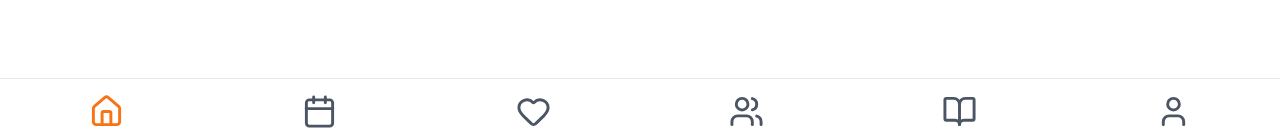
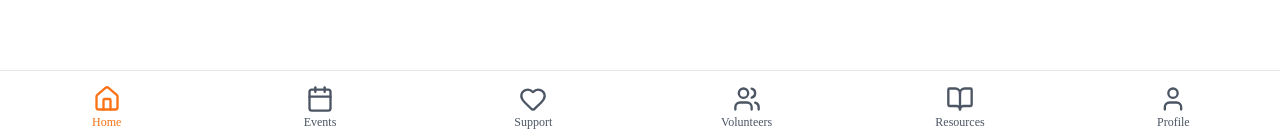
Before and after one commit to Teekay1702/Community-Hub, a React (Vite) app: page /home in a window 1280 px wide. Shown: the part 657-797 px from the top of the page. Built offline with nearby package versions, Linux system fonts and the light colour scheme; no server answers; the database is empty.

Commit message:
Added words under the bottem nav icons

```diff
--- a/src/Components/Layout/BottemNavigation/BottemNavigation.css
+++ b/src/Components/Layout/BottemNavigation/BottemNavigation.css
@@ -1,28 +1,51 @@
-
 .bottom-nav {
   position: fixed;
   bottom: 0;
   left: 0;
   right: 0;
-    height: 4rem; /* 64px */
+  height: 4.5rem; /* slightly taller for text */
   background-color: white;
-    border-top: 1px solid #e5e7eb; /* light gray */
+  border-top: 1px solid #e5e7eb;
   display: flex;
   justify-content: space-around;
   align-items: center;
   z-index: 50;
 }
 
-
 .nav-link {
   flex: 1;
   display: flex;
   justify-content: center;
-    align-items: center;
+  text-decoration: none;
   color: #4b5563;
-    text-decoration: none;
 }
 
 .nav-link.text-orange-500 {
   color: #f97316;
 }
+
+.nav-item {
+  display: flex;
+  flex-direction: column;  /* stack icon above text */
+  align-items: center;
+  justify-content: center;
+  font-size: 12px;
+}
+
+.nav-label {
+  margin-top: 2px;
+}
+
+/* 🔹 Mobile responsiveness */
+@media (max-width: 640px) {
+  .bottom-nav {
+    height: 5rem;
+  }
+  .nav-item svg {
+    width: 24px;
+    height: 24px;
+  }
+  .nav-label {
+    font-size: 10px;
+  }
+}
--- a/src/Components/Layout/BottemNavigation/BottemNavigation.jsx
+++ b/src/Components/Layout/BottemNavigation/BottemNavigation.jsx
@@ -4,43 +4,48 @@ import './BottemNavigation.css'
 
 const BottomNavigation = () => (
   <nav className='bottom-nav'>
-    <NavLink
-      to="/home"
-      className={({ isActive }) => `nav-link ${isActive ? 'text-orange-500' : ''}`}
-    >
-      <Home size={35} />
+    <NavLink to="/home" className={({ isActive }) => `nav-link ${isActive ? 'text-orange-500' : ''}`}>
+      <div className="nav-item">
+        <Home size={28} />
+        <span className="nav-label">Home</span>
+      </div>
     </NavLink>
-    <NavLink
-      to="/events"
-      className={({ isActive }) => `nav-link ${isActive ? 'text-orange-500' : ''}`}
-    >
-      <Calendar size={35} />
+
+    <NavLink to="/events" className={({ isActive }) => `nav-link ${isActive ? 'text-orange-500' : ''}`}>
+      <div className="nav-item">
+        <Calendar size={28} />
+        <span className="nav-label">Events</span>
+      </div>
     </NavLink>
-    <NavLink
-      to="/support"
-      className={({ isActive }) => `nav-link ${isActive ? 'text-orange-500' : ''}`}
-    >
-      <Heart size={35} />
+
+    <NavLink to="/support" className={({ isActive }) => `nav-link ${isActive ? 'text-orange-500' : ''}`}>
+      <div className="nav-item">
+        <Heart size={28} />
+        <span className="nav-label">Support</span>
+      </div>
     </NavLink>
-    <NavLink
-      to="/volunteers"
-      className={({ isActive }) => `nav-link ${isActive ? 'text-orange-500' : ''}`}
-    >
-      <Users size={35} />
+
+    <NavLink to="/volunteers" className={({ isActive }) => `nav-link ${isActive ? 'text-orange-500' : ''}`}>
+      <div className="nav-item">
+        <Users size={28} />
+        <span className="nav-label">Volunteers</span>
+      </div>
     </NavLink>
-    <NavLink
-      to="/resources"
-      className={({ isActive }) => `nav-link ${isActive ? 'text-orange-500' : ''}`}
-    >
-      <BookOpen size={35} />
+
+    <NavLink to="/resources" className={({ isActive }) => `nav-link ${isActive ? 'text-orange-500' : ''}`}>
+      <div className="nav-item">
+        <BookOpen size={28} />
+        <span className="nav-label">Resources</span>
+      </div>
     </NavLink>
-    <NavLink
-      to="/profile"
-      className={({ isActive }) => `nav-link ${isActive ? 'text-orange-500' : ''}`}
-    >
-      <User size={35} />
+
+    <NavLink to="/profile" className={({ isActive }) => `nav-link ${isActive ? 'text-orange-500' : ''}`}>
+      <div className="nav-item">
+        <User size={28} />
+        <span className="nav-label">Profile</span>
+      </div>
     </NavLink>
   </nav>
-)
+);
 
-export default BottomNavigation
+export default BottomNavigation;
```
Lines whose indentation alone changed are shown as unchanged.
